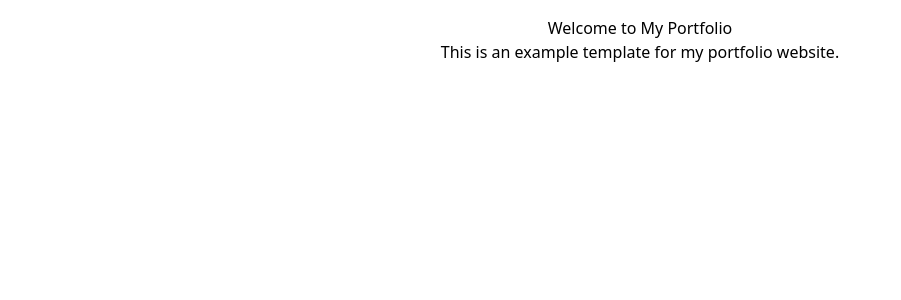
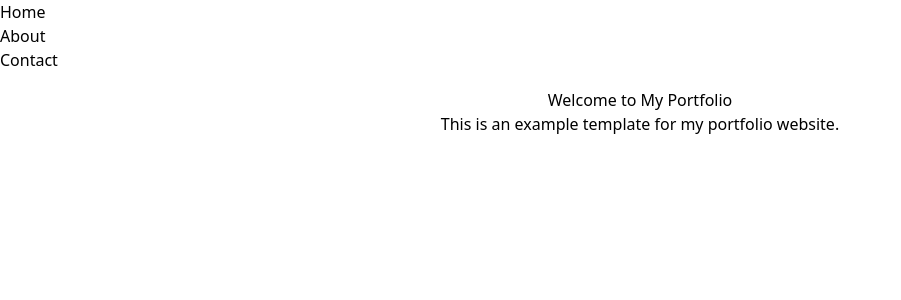
Before and after one commit to vhyran/portfolio, a React (Vite) app: page / in a window 1280 px wide. Shown: the top 300 px of the page, without its empty margins (0-901 px from the left). Built offline with nearby package versions, Linux system fonts and the light colour scheme; what @catppuccin/tailwindcss would draw is missing.

Commit message:
feat: add Navbar component to App and update layout structure

```diff
--- a/src/App.tsx
+++ b/src/App.tsx
@@ -1,6 +1,9 @@
+import Navbar from './components/Navbar';
+
 function Main() {
 	return (
 		<>
+			<Navbar />
 			<div className="container mx-auto p-4 text-text text-center">
 				<h1>Welcome to My Portfolio</h1>
 				<p>This is an example template for my portfolio website.</p>
--- /dev/null
+++ b/src/components/Navbar.tsx
@@ -0,0 +1,13 @@
+function Navbar() {
+	return (
+		<nav>
+			<ul>
+				<li>Home</li>
+				<li>About</li>
+				<li>Contact</li>
+			</ul>
+		</nav>
+	);
+}
+
+export default Navbar;
```
